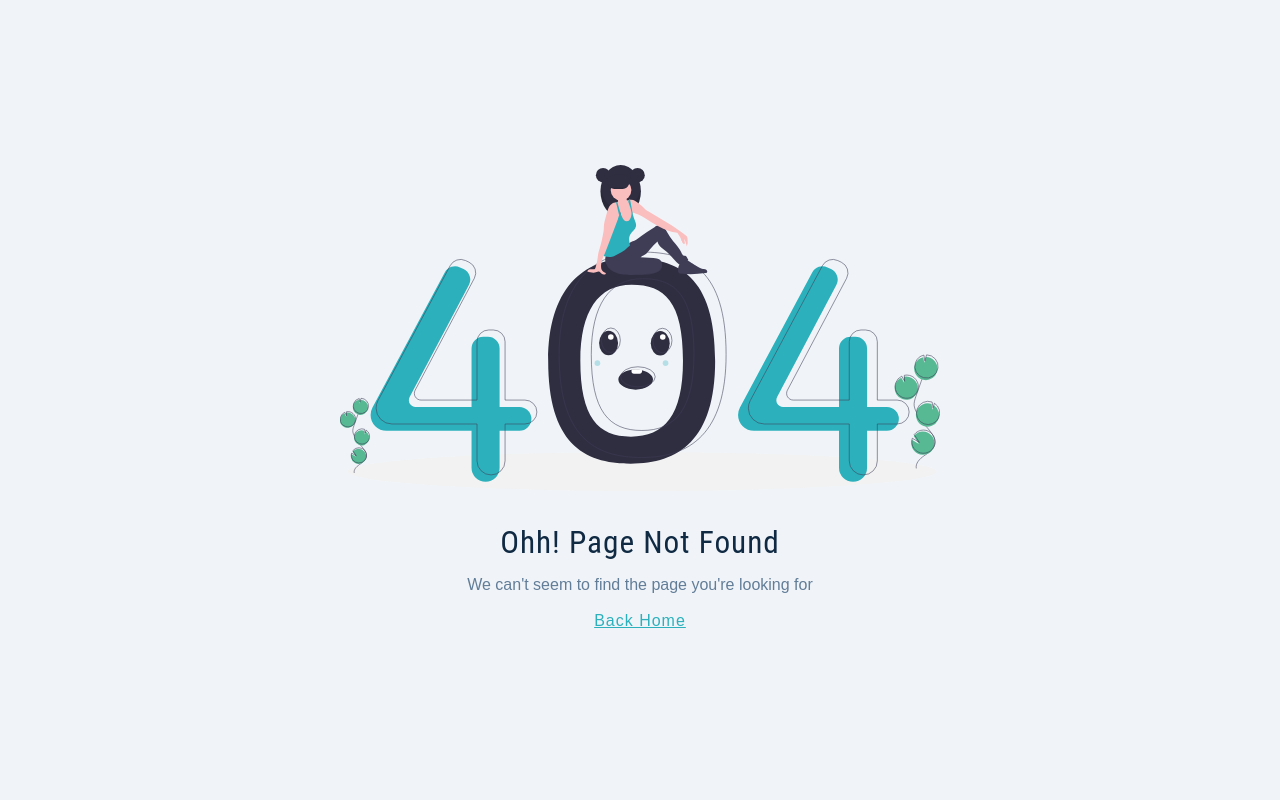
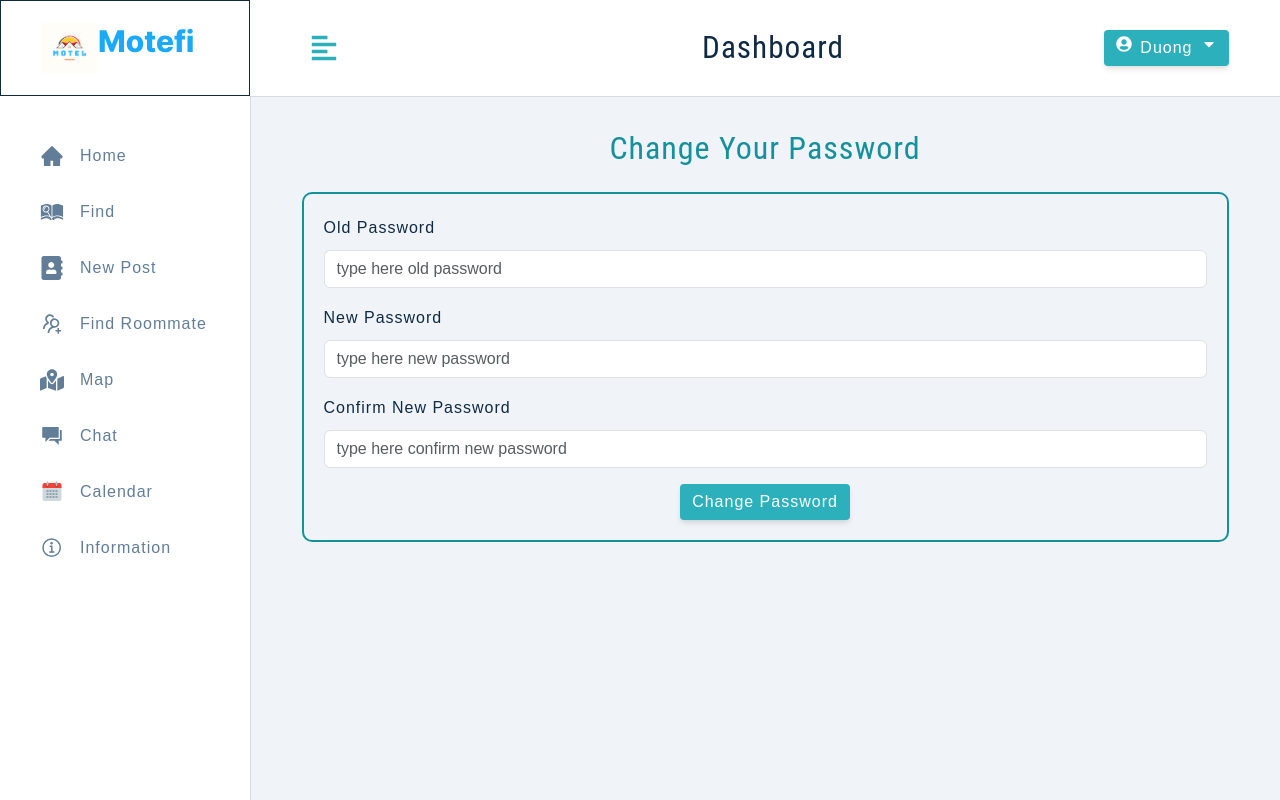
Before and after one commit to duong1906ltv/PBL5, a React (Create React App) app in the folder client/: page /ChangePassword in a window 1280 px wide. Before the commit this address had no page. Built offline with nearby package versions, Linux system fonts and the light colour scheme; sample sign-in values are in the browser's storage.

Commit message:
changePassPage

```diff
--- a/client/src/App.js
+++ b/client/src/App.js
@@ -11,6 +11,7 @@ import {
   Profile,
   SharedLayout,
   Stats,
+  ChangePassword,
   HomePage,
   DetailPost,
 } from "./pages/Dashboard";
@@ -32,6 +33,7 @@ function App() {
           <Route path="all-jobs" element={<AllPosts />} />
           <Route path="add-job" element={<AddJob />} />
           <Route path="profile" element={<Profile />} />
+          <Route path="ChangePassword" element={<ChangePassword />} />
           <Route path="stats" element={<Stats />} />
           <Route path="detail-post/" element={<DetailPost />}>
             <Route path=":id" element={<DetailPost />} />
--- a/client/src/components/Navbar.jsx
+++ b/client/src/components/Navbar.jsx
@@ -26,6 +26,9 @@ function Navbar() {
             <FaCaretDown />
           </button>
           <div className={showLogout ? "dropdown show-dropdown" : "dropdown"}>
+          <Link to="/ChangePassword">
+              <button className="dropdown-btn">Change password</button>
+            </Link>
             <Link to="/profile">
               <button className="dropdown-btn">profile</button>
             </Link>
--- a/client/src/index.js
+++ b/client/src/index.js
@@ -1,5 +1,6 @@
 import React from "react";
 import ReactDOM from "react-dom";
+import 'bootstrap/dist/css/bootstrap.min.css';
 import "normalize.css";
 import "./index.css";
 import App from "./App";
--- /dev/null
+++ b/client/src/pages/Dashboard/ChangePassword.jsx
@@ -0,0 +1,82 @@
+import React, { useState } from "react";
+import styled from "styled-components";
+import {Button, Label , Input, FormGroup,Form} from 'reactstrap';
+
+const initialData = {
+  oldPassword: "",
+  newPassword: "",
+  confirmNewPassword:""
+};
+function ChangePassword() {
+
+  const [values, setValues] = useState(initialData);
+  const handleChange = (e) => {
+    setValues({ ...values, [e.target.name]: e.target.value });
+  };
+  const onSubmit = (e) => {
+    e.preventDefault();
+    console.log(values);
+  };
+  return (
+    <Wrapper>
+        <header>
+          <h1>Change your password</h1>
+        </header>
+        <div className="changePassContent">
+          <Form onSubmit={onSubmit}>
+            <FormGroup>
+               <Label for="oldPassword">Old password</Label>
+               <Input
+               id="oldPassword"
+               name="oldPassword"
+               placeholder="type here old password"
+               type="password"
+               value={values.oldPassword}
+               onChange={handleChange}/>
+            </FormGroup>
+            <FormGroup>
+               <Label for="newPassword">New password</Label>
+               <Input
+               id="newPassword"
+               name="newPassword"
+               placeholder="type here new password"
+               type="password"
+               value={values.newPassword}
+               onChange={handleChange}/>
+            </FormGroup>
+            <FormGroup>
+               <Label for="confirmNewPassword">Confirm new password</Label>
+               <Input
+               id="confirmNewPassword"
+               name="confirmNewPassword"
+               placeholder="type here confirm new password"
+               type="password"
+               value={values.confirmNewPassword}
+               onChange={handleChange}/>
+            </FormGroup>
+            <div className="changeButton">
+            <Button  type="submit" color="info"outline >Change password</Button>
+            </div>
+
+          </Form>
+        </div>
+    </Wrapper>
+  );
+}
+const Wrapper = styled.main`
+h1{
+  color:#14919b;
+  font-size:2em;
+  text-align: center;
+}
+.changePassContent{
+  border : 2px solid #14919b;
+  padding: 20px;
+  border-radius: 10px;
+}
+.changeButton{
+  text-align:center;
+}
+`
+
+export default ChangePassword;
--- a/client/src/pages/Dashboard/index.jsx
+++ b/client/src/pages/Dashboard/index.jsx
@@ -5,5 +5,6 @@ import SharedLayout from "./SharedLayout";
 import Stats from "./Stats";
 import HomePage from "./HomePage";
 import DetailPost from "./DetailPost";
+import ChangePassword from "./ChangePassword";
 
-export { AllPosts, Profile, SharedLayout, Stats, AddJob, HomePage, DetailPost };
+export { AllPosts, Profile, SharedLayout, Stats, AddJob, HomePage, DetailPost, ChangePassword };
```
